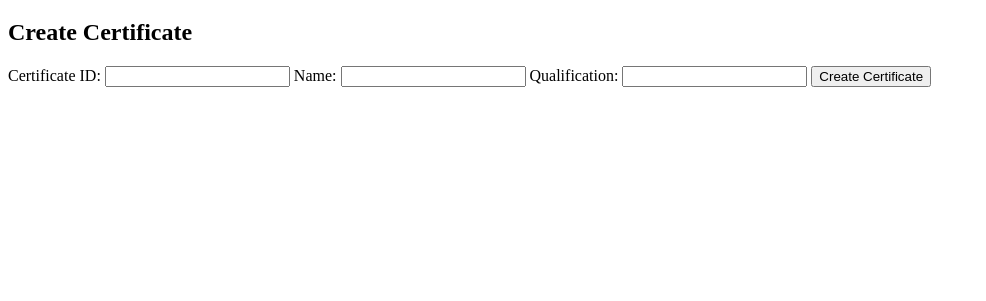
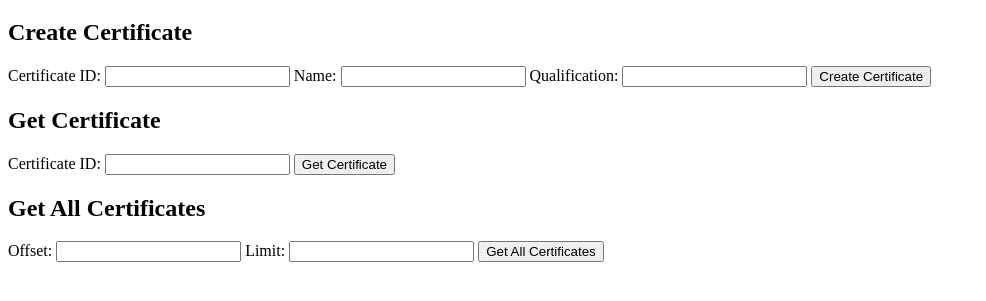
Before and after one commit to wizziejr/ver-api, a plain HTML site: page http/index.html in a window 1280 px wide. Shown: the part 61-362 px from the top of the page, without its empty margins (0-986 px from the left). Drawn offline with Linux system fonts and the light colour scheme.

Commit message:
feat: Add token generation endpoint and a basic HTML admin panel for certificate management.

```diff
--- a/http/index.html
+++ b/http/index.html
@@ -10,6 +10,8 @@
 
 <body>
     <h1>Admin Panel</h1>
+
+    <div class="container">
         <h2>Create Certificate</h2>
         <form onsubmit="createCert(event)">
             <label for="cert_id">Certificate ID:</label>
@@ -20,6 +22,27 @@
             <input type="text" id="qualification" name="qualification">
             <button type="submit">Create Certificate</button>
         </form>
+    </div>
+
+    <div class="container">
+        <h2>Get Certificate</h2>
+        <form onsubmit="getCert(event)">
+            <label for="cert_id">Certificate ID:</label>
+            <input type="text" id="cert_id" name="cert_id">
+            <button type="submit">Get Certificate</button>
+        </form>
+    </div>
+
+    <div class="container">
+        <h2>Get All Certificates</h2>
+        <form onsubmit="getAllCerts(event)">
+            <label for="offset">Offset:</label>
+            <input type="number" id="offset" name="offset">
+            <label for="limit">Limit:</label>
+            <input type="number" id="limit" name="limit">
+            <button type="submit">Get All Certificates</button>
+        </form>
+    </div>
 
     <script>
         async function createCert(event) {
```
Also changed, not shown: 1 other file. Lines whose indentation alone changed are shown as unchanged.
